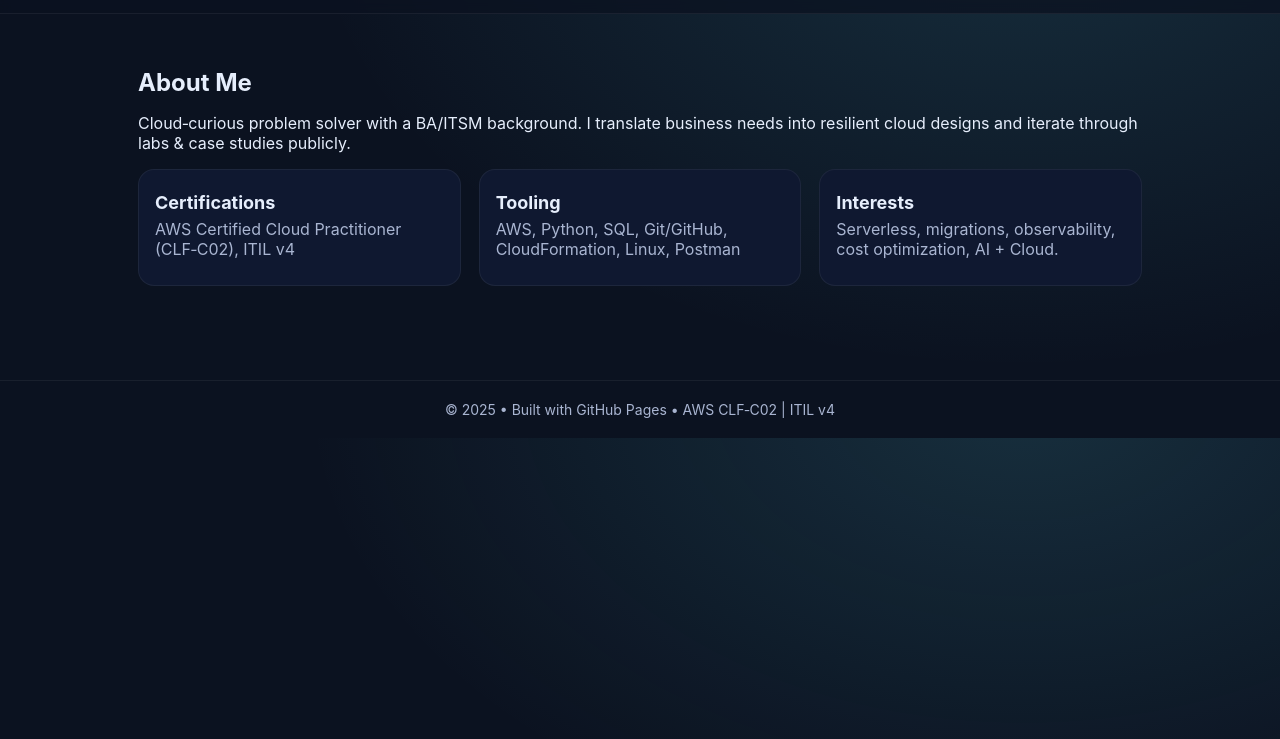
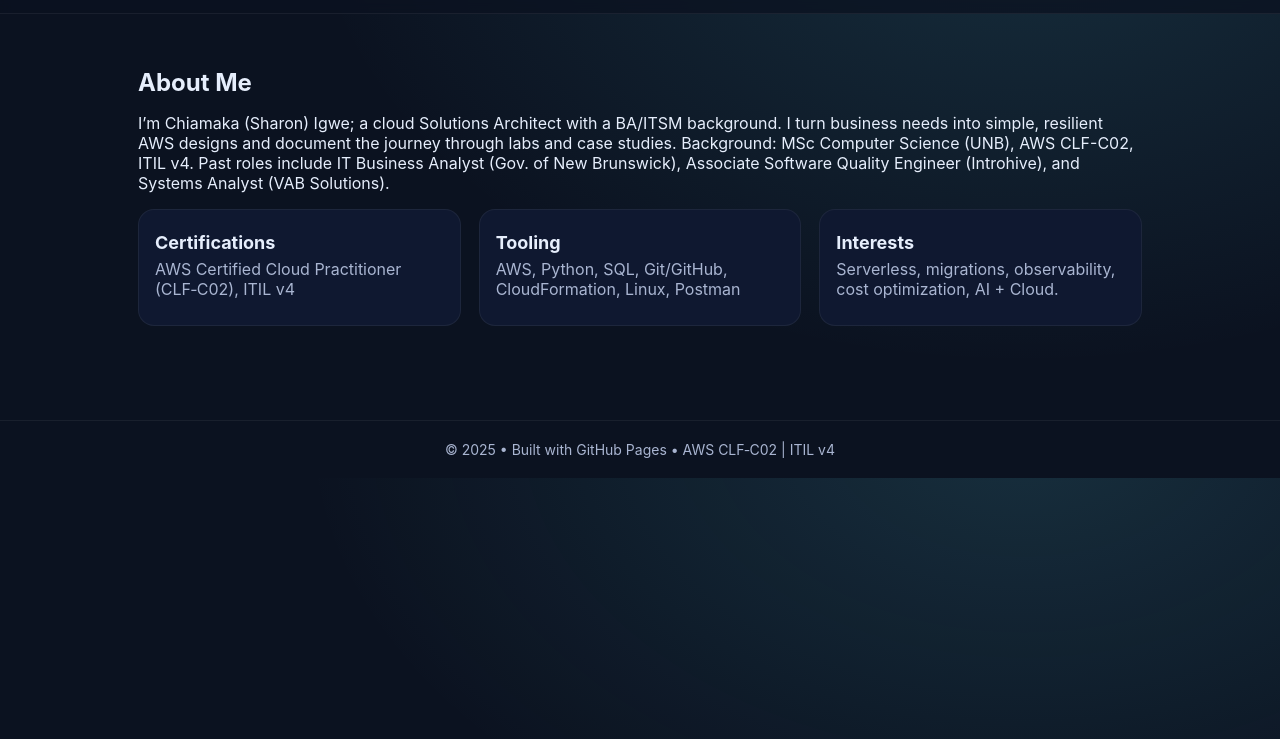
Before and after one commit to SharryDaCoder/sharrydacoder.github.io, a plain HTML site: page about.html in a window 1280 px wide. Shown: the part 61-800 px from the top of the page. Drawn offline with Linux system fonts and the light colour scheme.

Commit message:
Update about.html

```diff
--- a/about.html
+++ b/about.html
@@ -22,7 +22,12 @@
 <div class="container">
 <section class="section">
 <h2>About Me</h2>
-<p>Cloud‑curious problem solver with a BA/ITSM background. I translate business needs into resilient cloud designs and iterate through labs & case studies publicly.</p>
+<p>
+    I’m Chiamaka (Sharon) Igwe; a cloud Solutions Architect with a BA/ITSM background.
+    I turn business needs into simple, resilient AWS designs and document the journey through labs and case studies.
+    Background: MSc Computer Science (UNB), AWS CLF-C02, ITIL v4. Past roles include IT Business Analyst (Gov. of New Brunswick),
+    Associate Software Quality Engineer (Introhive), and Systems Analyst (VAB Solutions).
+</p>
 <div class="grid">
 <div class="card">
 <h3>Certifications</h3>
```
